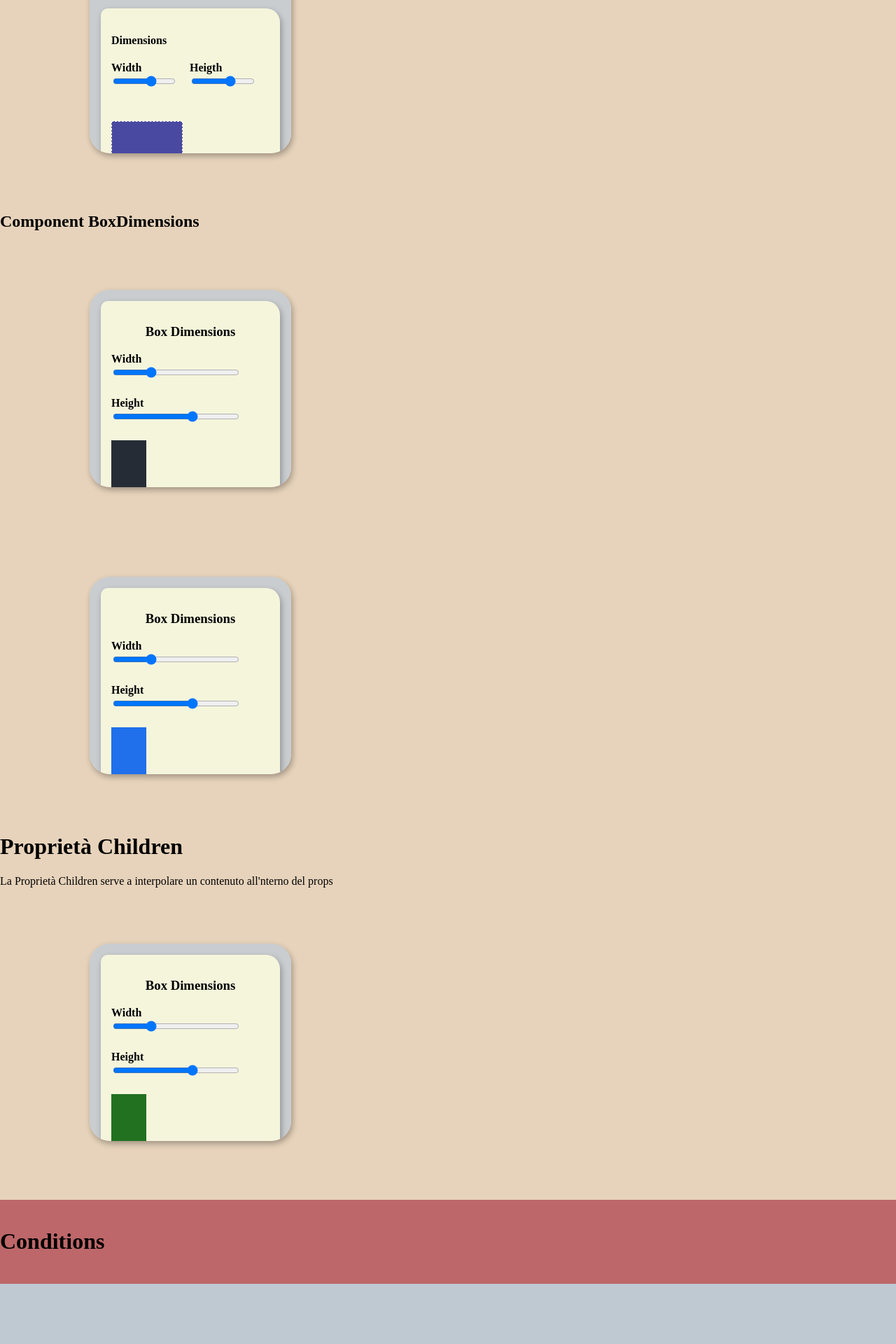
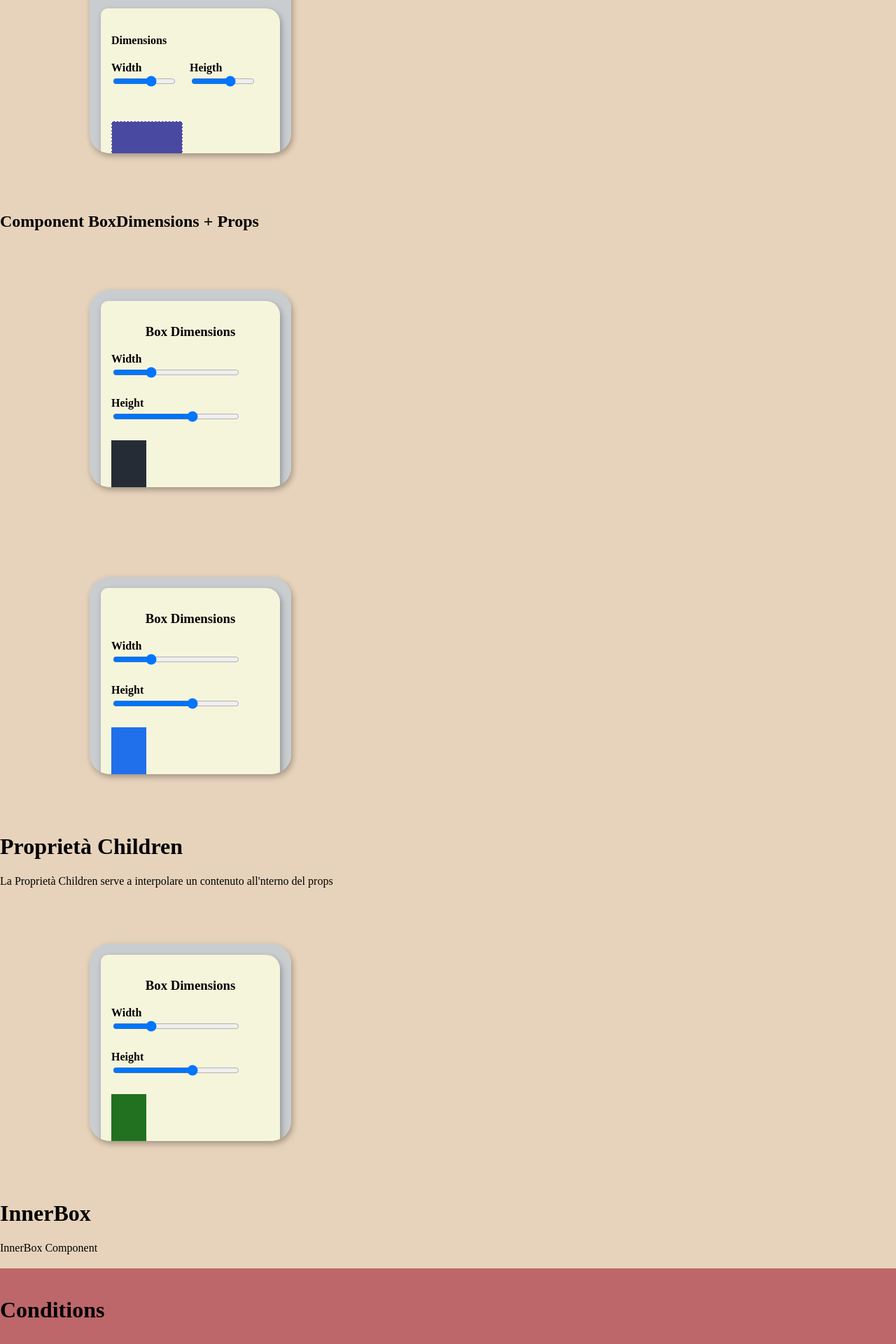
Before and after one commit to DylanBlanco/react-intro, a React (Vite) app: page / in a window 1280 px wide. Shown: the part 2144-4064 px from the top of the page at 70% size. Before the commit the page ends 3978 px from the top, so only its background shows below. Built offline with nearby package versions, Linux system fonts and the light colour scheme.

Commit message:
input - creazione InnerBox Component

```diff
--- a/src/components/boxDimensions.jsx
+++ b/src/components/boxDimensions.jsx
@@ -40,7 +40,6 @@ function BoxDimensions ({bgColor, width, height, children}) {  //  Props + propr
             <div>
                 {children}
             </div>
-
             <div className="container">
                 <div className="cardJsx">
                     <div className="input-card">
--- /dev/null
+++ b/src/components/innerBox.jsx
@@ -0,0 +1,15 @@
+
+function InnerBox() {
+    // LOGICA  ------------------------------------------------
+
+
+    // TEMPLATE  ----------------------------------------------
+    return(
+        <>
+            <div>
+                InnerBox Component
+            </div>
+        </>
+    )
+}
+export default InnerBox
--- a/src/components/input.jsx
+++ b/src/components/input.jsx
@@ -1,5 +1,6 @@
 import { useState } from "react"
 import BoxDimensions from "./boxDimensions"
+import InnerBox from "./innerBox"
 
 function Input() {
     //  Logica  -----------------------------------------------
@@ -214,7 +215,7 @@ function Input() {
                 </div>
 
                 {/* Component BoxDimensions */}
-                <h2>Component BoxDimensions</h2>
+                <h2>Component BoxDimensions + Props</h2>
                 <BoxDimensions bgColor='#262C36' width={50} height={100} />
 
                 {/* Anche se richiamati, ogni component lavora a se */}
@@ -227,6 +228,10 @@ function Input() {
                         <p>La Proprietà Children serve a interpolare un contenuto all'nterno del props</p>
                     </div>
                 </BoxDimensions>
+
+                {/* InnerBox */}
+                <h1>InnerBox</h1>
+                <InnerBox />
             </div>
         </>
     )
```
